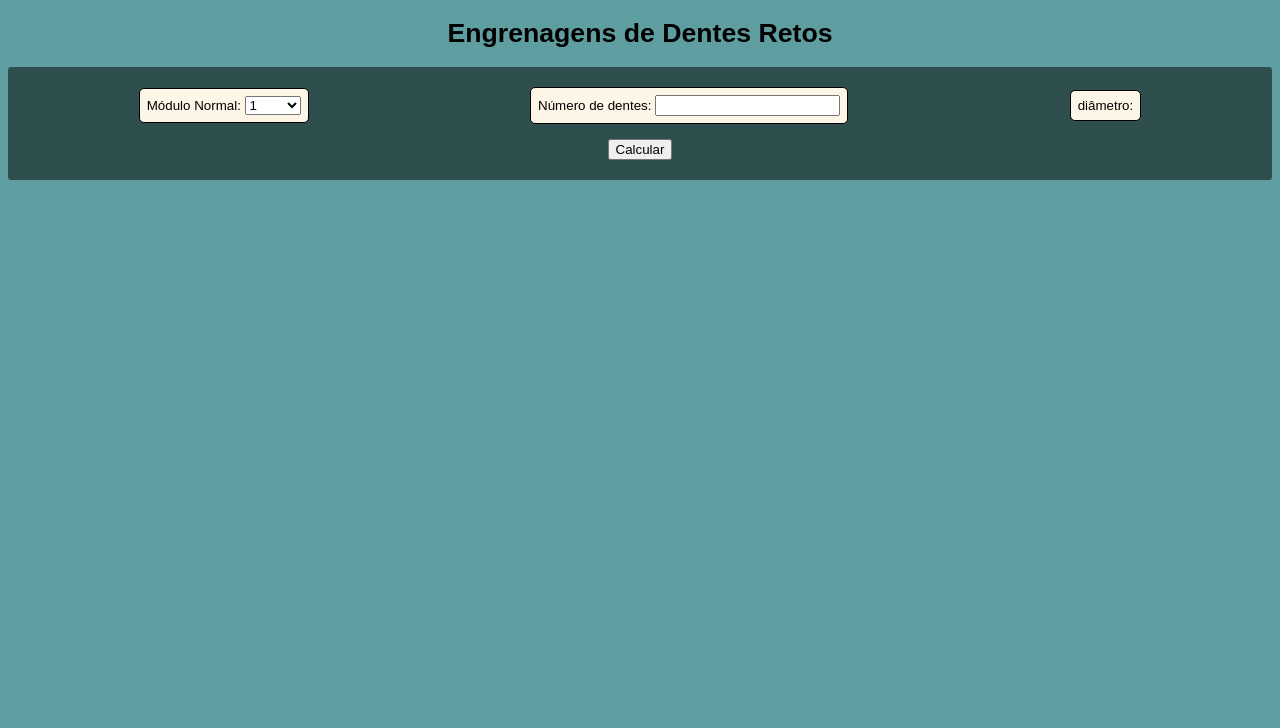
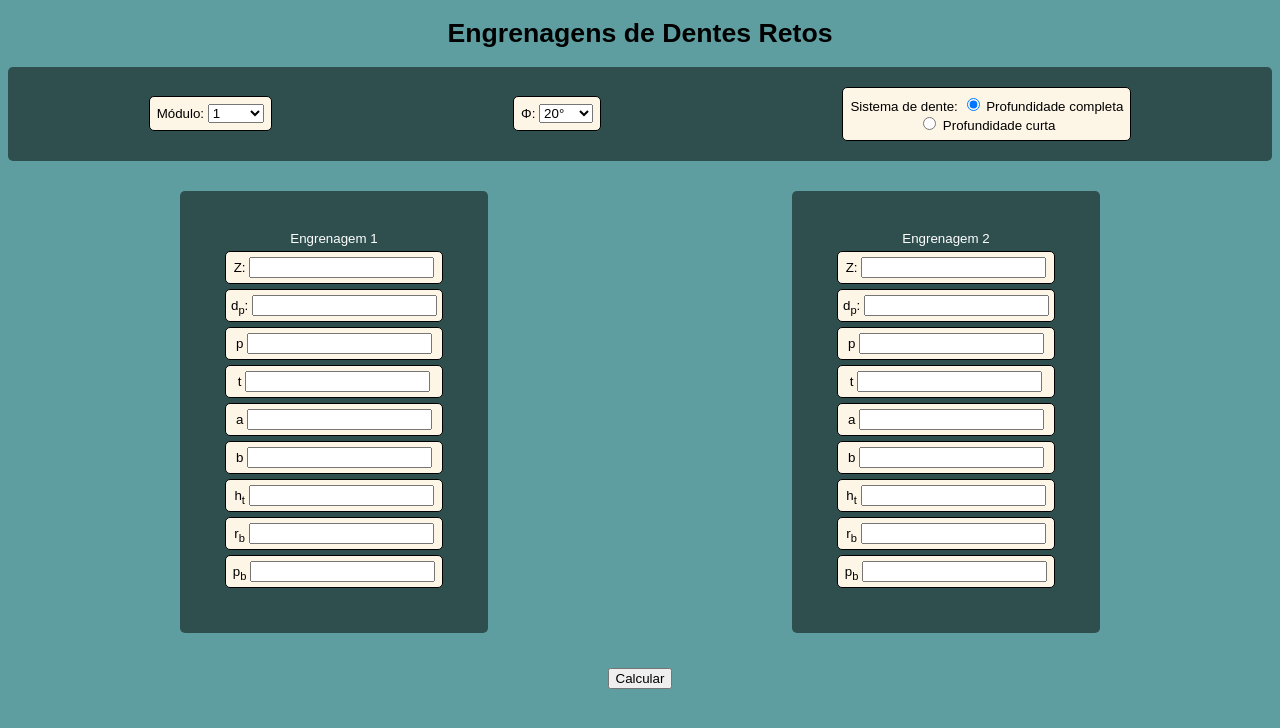
Before and after one commit to 1uci0/Tcc, a PHP site: page /tcc.html in a window 1280 px wide. Shown: the top 728 px of the page. Run offline with PHP 8.4, Linux system fonts and the light colour scheme.

Commit message:
versão 3

```diff
--- a/tcc.css
+++ b/tcc.css
@@ -7,14 +7,16 @@ body {
 
 .s1 {
     padding: 20px;
-    border-radius: 3px;
+    border-radius: 5px;
     background-color:darkslategray;
     margin: auto;
 }
 
+
 .Parametros_Iniciais {
     display: flex;
 }
+
 
 .p_i {
     border: 1px solid black;
@@ -25,6 +27,41 @@ body {
     margin: auto;
 }
 
+.engrenagem {
+    color: white;
+    padding: 20px;
+    border-radius: 5px;
+    background-color:cadetblue;
+    margin-top: 10px;
+    display: flex;
+}
+
+.eng1 {
+    padding: 40px;
+    border-radius: 5px;
+    background-color:darkslategray;
+    margin: auto;
+
+
+}
+
+.eng2 {
+    padding: 40px;
+    border-radius: 5px;
+    background-color:darkslategray;
+    margin: auto;
+
+}
+
+.eng {
+    color: black;
+    border: 1px solid black;
+    padding: 5px;
+    border-radius: 5px;
+    background-color: oldlace;
+    margin: 5px;
+}
+
 .calculate {
     margin-top: 15px;
 }
--- a/tcc.html
+++ b/tcc.html
@@ -6,6 +6,7 @@
     <meta name="viewport" content="width=device-width, initial-scale=1.0">
     <title>Engenharia Mecânica - UFPB</title>
     <link rel="stylesheet" type="text/css" href="tcc.css">
+
 </head>
 <body>
     <!--Parâmetros iniciais-->
@@ -15,8 +16,8 @@
         <div class="Parametros_Iniciais">
 
             <div class="p_i">
-                <label> Módulo Normal:
-                    <select id="Mn">
+                <label> Módulo:
+                    <select id="M">
                         <option value="1"> 1 </option>
                         <option value="1.125"> 1.125 </option>
                         <option value="1.375"> 1.375 </option>
@@ -56,22 +57,139 @@
             </div>
 
             <div class="p_i">
-                <label> Número de dentes:
-                    <input type="number" name="Z" id="Z">
+                <label> Φ:
+                    <select id="phi">
+                        <option value="20"> 20° </option>
+                        <option value="22.5"> 22.5° </option>
+                        <option value="25"> 25° </option>
+                    </select>
                 </label>
             </div>
 
             <div class="p_i">
-                <label id="diametro"> diâmetro:
+                <label class="sd">Sistema de dente:
+
+                    <input type="radio" name="sistema_de_dente" id="pc" value="pc" checked>
+                    <label for="pc">Profundidade completa</label><br>
+
+                    <input type="radio" name="sistema_de_dente" id="curta" value="curta">
+                    <label for="curta">Profundidade curta</label>
+
                 </label>
             </div>
         </div>
+    </div>
 
-        <div class="calculate">
-            <input type="button" value="Calcular" onclick="calcular()">         <!--Botão calcular-->
+    <div class="engrenagem">
+
+        <div class="eng1"> Engrenagem 1
+            <div class="eng">
+                <label> Z:
+                    <input type="number" name="z1" id="z1">
+                </label>
+            </div>
+
+            <div class="eng">
+                <label> d<sub>p</sub>:
+                    <input type="number" name="dp1" id="dp1">
+                </label>
+            </div>
+
+            <div class="eng">
+                <label>p</label>
+                <input type="number" name="pc1" id="pc1" readonly>
+            </div>
+
+            <div class="eng">
+                <label>t</label>
+                <input type="number" name="t1" id="t1" readonly>
+            </div>
+
+            <div class="eng">
+                <label>a</label>
+                <input type="number" name="a1" id="a1" readonly>
+            </div>
+
+            <div class="eng">
+                <label>b</label>
+                <input type="number" name="b1" id="b1" readonly>
+            </div>
+
+            <div class="eng">
+                <label>h<sub>t</sub></label>
+                <input type="number" name="ht1" id="ht1" readonly>
+            </div>
+
+            <div class="eng">
+                <label>r<sub>b</sub></label>
+                <input type="number" name="rb1" id="rb1" readonly>
+            </div>
+
+            <div class="eng">
+                <label>p<sub>b</sub></label>
+                <input type="number" name="pb1" id="pb1" readonly>
+            </div>
+
         </div>
+
+        <div class="eng2"> Engrenagem 2
+            <div class="eng">
+                <label> Z:
+                    <input type="number" name="z2" id="z2">
+                </label>
+            </div>
+
+            <div class="eng">
+                <label> d<sub>p</sub>:
+                    <input type="number" name="dp2" id="dp2">
+                </label>
+            </div>
+
+            <div class="eng">
+                <label>p</label>
+                <input type="number" name="pc2" id="pc2" readonly>
+            </div>
+
+            <div class="eng">
+                <label>t</label>
+                <input type="number" name="t2" id="t2" readonly>
+            </div>
+
+            <div class="eng">
+                <label>a</label>
+                <input type="number" name="a2" id="a2" readonly>
+            </div>
+
+            <div class="eng">
+                <label>b</label>
+                <input type="number" name="b2" id="b2" readonly>
+            </div>
+
+            <div class="eng">
+                <label>h<sub>t</sub></label>
+                <input type="number" name="ht2" id="ht2" readonly>
+            </div>
+
+            <div class="eng">
+                <label>r<sub>b</sub></label>
+                <input type="number" name="rb2" id="rb2" readonly>
+            </div>
+
+            <div class="eng">
+                <label>p<sub>b</sub></label>
+                <input type="number" name="pb2" id="pb2" readonly>
+            </div>
+
+        </div>
+
+    </div>
+
+    <div class="calculate">
+        <input type="button" value="Calcular" onclick="cal()">         <!--Botão calcular-->
     </div>
 
     <script src="tcc.js"></script>
+
 </body>
+
 </html>
--- a/tcc.js
+++ b/tcc.js
@@ -1,11 +1,77 @@
-// Calcular os parâmetros iniciais
+function cal() {
 
-function calcular() {
-    var m = window.document.getElementById('Mn').value;
-    var z = window.document.getElementById('Z').value;
-    var d = window.document.getElementById('dp');
+    var m = Number(window.document.getElementById('M').value);
+    var phi = Number(window.document.getElementById('phi').value);
+    var phi_rad = phi*(Math.PI/180);
+    var sd = document.querySelector('input[name="sistema_de_dente"]:checked').value;
 
-    var d = m*z;
+    // Engrenagem 1
+    var z1 = Number(window.document.getElementById('z1').value);
+    var dp1 = Number(window.document.getElementById('dp1').value);
 
-    diametro.innerHTML = "d =  " +d + " mm"
+    // Engrenagem 2
+    var z2 = Number(window.document.getElementById('z2').value);
+    var dp2 = Number(window.document.getElementById('dp2').value);
+
+    if ((z1 == '' && dp1 == '') || (z1 != '' && dp1 != '' && m != (dp1/z1))) {
+        window.document.getElementById('z1').value = '';
+        window.document.getElementById('dp1').value = '';
+        window.document.getElementById('pc1').value = '';
+        window.document.getElementById('t1').value = '';
+        window.document.getElementById('a1').value = '';
+        window.document.getElementById('b1').value = '';
+        window.document.getElementById('ht1').value = '';
+        window.document.getElementById('rb1').value = '';
+        window.document.getElementById('pb1').value = '';
+        window.alert('Você deve digitar o campo do número de dentes ou do número de dentes e escolher o sistema de dentes');
+    }
+
+    else if (dp1 == '' && z1 != '') {
+        var dp1 = m*z1;
+        window.document.getElementById('dp1').value = dp1.toFixed(3);
+    }
+
+    else if (dp1 != '' && z1 == '') {
+        var z1 = dp1/m;
+        window.document.getElementById('z1').value = z1;
+    }
+
+    if (z1 != 0 && dp1 != 0 && m == (dp1/z1)) {
+
+        // Se conseguir importa a função, a outra função é a partir desta linha
+        var pc1 = Math.PI*m;
+        window.document.getElementById('pc1').value = pc1.toFixed(3);
+
+        var t1 = pc1/2;
+        window.document.getElementById('t1').value = t1.toFixed(3);
+
+        if ((phi == 20 || phi == 22.5 || phi == 25) && sd == 'pc') {
+            var a1 = m;
+            var b1 = 1.25*m;
+            window.document.getElementById('a1').value = a1.toFixed(3);
+            window.document.getElementById('b1').value = b1.toFixed(3);
+        }
+
+        else if (phi == 20  && sd == 'curta') {
+            var a1 = 0.8*m;
+            var b1 = m;
+            window.document.getElementById('a1').value = a1.toFixed(3);
+            window.document.getElementById('b1').value = b1.toFixed(3);
+        }
+
+        else if ((phi == 22.5 ||phi == 25)  && sd == 'curta') {
+            window.document.getElementById('a1').value = '';
+            window.document.getElementById('b1').value = '';
+        }
+
+        var ht1 = a1 + b1;
+        window.document.getElementById('ht1').value = ht1.toFixed(3);
+
+        var rb1 = 0.5*dp1*Math.cos(phi_rad);
+        window.document.getElementById('rb1').value = rb1.toFixed(3);
+
+        var pb1 = pc1*Math.cos(phi_rad);
+        window.document.getElementById('pb1').value = pb1.toFixed(3);
+
+    }
 }
```
